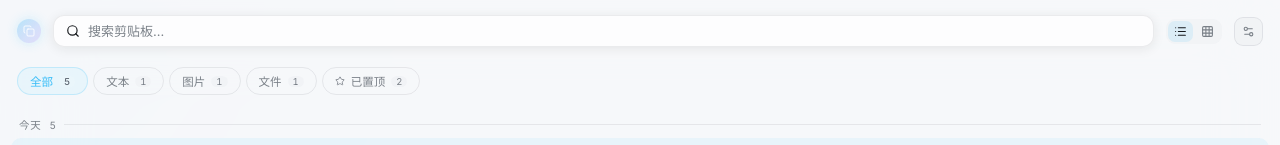
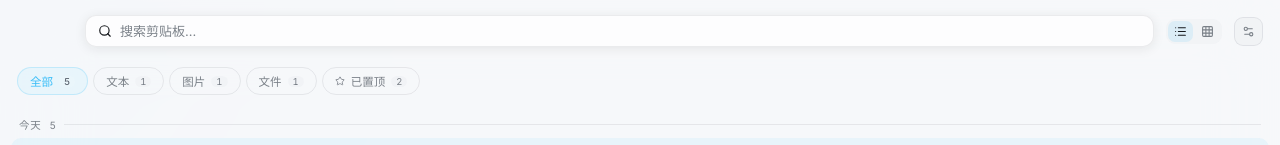
Before and after one commit to MuJianxuan/SuperClip, a React (Vite) app: page / in a window 1280 px wide. Shown: the top 145 px of the page. Built offline with nearby package versions, Linux system fonts and the light colour scheme.

Commit message:
feat: 主窗口启用 Overlay 标题栏（整行拖拽 + 红绿灯避让），移除顶部品牌 logo，主题切换同步主窗口原生外观

```diff
--- a/src-tauri/tauri.conf.json
+++ b/src-tauri/tauri.conf.json
@@ -20,7 +20,10 @@
         "minHeight": 480,
         "resizable": true,
         "maximizable": true,
-        "visible": false
+        "visible": false,
+        "titleBarStyle": "Overlay",
+        "hiddenTitle": true,
+        "trafficLightPosition": { "x": 20, "y": 20 }
       }
     ],
     "security": {
--- a/src/components/settings-shell.tsx
+++ b/src/components/settings-shell.tsx
@@ -1,7 +1,6 @@
 import * as React from "react";
 import {
   ArrowLeft,
-  Copy,
   Database,
   Keyboard,
   Monitor,
@@ -845,19 +844,10 @@ export function SettingsShell({
 
   return (
     <div className="flex min-h-0 flex-1 flex-col overflow-hidden">
-      {/* ================= F2 顶部 toolbar：identity + 返回列表（与 E2/F2 同位） ================= */}
-      <div className="shrink-0 px-4 pt-3.5">
+      {/* ================= F2 顶部 toolbar：identity + 返回列表（与 E2/F2 同位） =================
+           Overlay 标题栏：整行作为窗口拖拽区（返回按钮可交互自动豁免），左侧 pl-[84px] 避让红绿灯 */}
+      <div data-tauri-drag-region="deep" className="shrink-0 pl-[84px] pr-4 pt-3.5">
         <div className="flex items-center gap-2.5">
-          {/* Window identity：渐变图标 + 「设置」（与 Main 列表 toolbar 的 identity 语言一致） */}
-          <div className="flex shrink-0 items-center gap-[7px]">
-            <div
-              className="flex h-6 w-6 items-center justify-center rounded-[8px] bg-gradient-to-br from-[rgba(56,189,248,0.35)] to-[rgba(167,139,250,0.25)] shadow-[0_0_12px_rgba(56,189,248,0.2)]"
-              aria-hidden="true"
-            >
-              <Copy className="h-3 w-3 text-white/85" />
-            </div>
-          </div>
-
           <div className="flex-1" />
 
           {/* 返回列表（回到 Main 的剪贴板分区） */}
--- a/src/windows/main/MainTopBar.tsx
+++ b/src/windows/main/MainTopBar.tsx
@@ -1,5 +1,5 @@
 import { memo, useState } from "react";
-import { Copy, Grid3X3, List, Search, Settings2, X } from "lucide-react";
+import { Grid3X3, List, Search, Settings2, X } from "lucide-react";
 
 interface MainTopBarProps {
   viewMode: "list" | "grid";
@@ -24,16 +24,15 @@ export const MainTopBar = memo(function MainTopBar({
   const searchActive = searchFocused || searchHovered;
 
   return (
-    <header className="flex items-center gap-3 px-4 pb-2.5 pt-3.5">
-      {/* identity：仅保留 logo 图标（去掉品牌文字，搜索框向左拉伸占满剩余空间） */}
-      <div className="flex shrink-0 items-center gap-2" aria-label="SuperClip">
-        <div
-          className="flex h-6 w-6 items-center justify-center rounded-lg bg-gradient-to-br from-[rgba(56,189,248,0.35)] to-[rgba(167,139,250,0.25)] shadow-[0_0_12px_rgba(56,189,248,0.2)]"
-          aria-hidden="true"
-        >
-          <Copy className="h-3 w-3 text-white/85" />
-        </div>
-      </div>
+    // Overlay 标题栏（tauri.conf.json titleBarStyle:Overlay）：整行作为窗口拖拽区，
+    // deep 使 logo/空隙也能拖拽，search label/视图/设置按钮等可交互元素自动豁免；
+    // 双击空白区由 Tauri 拖拽脚本原生触发窗口缩放（internal_toggle_maximize，macOS 惯例）。
+    // 左侧 pl-[84px] 避让原生红绿灯（trafficLightPosition x=20 后约占 20~80px）。
+    <header
+      data-tauri-drag-region="deep"
+      className="flex items-center gap-3 pb-2.5 pl-[84px] pr-4 pt-3.5"
+    >
+      {/* 左上角不再放品牌 logo：红绿灯避让后搜索框直接占满，无 identity 元素干扰拖拽区 */}
 
       {/* dominant search */}
       <label
```
Also changed, not shown: 2 other files (tests, documents, lock files or other folders).
